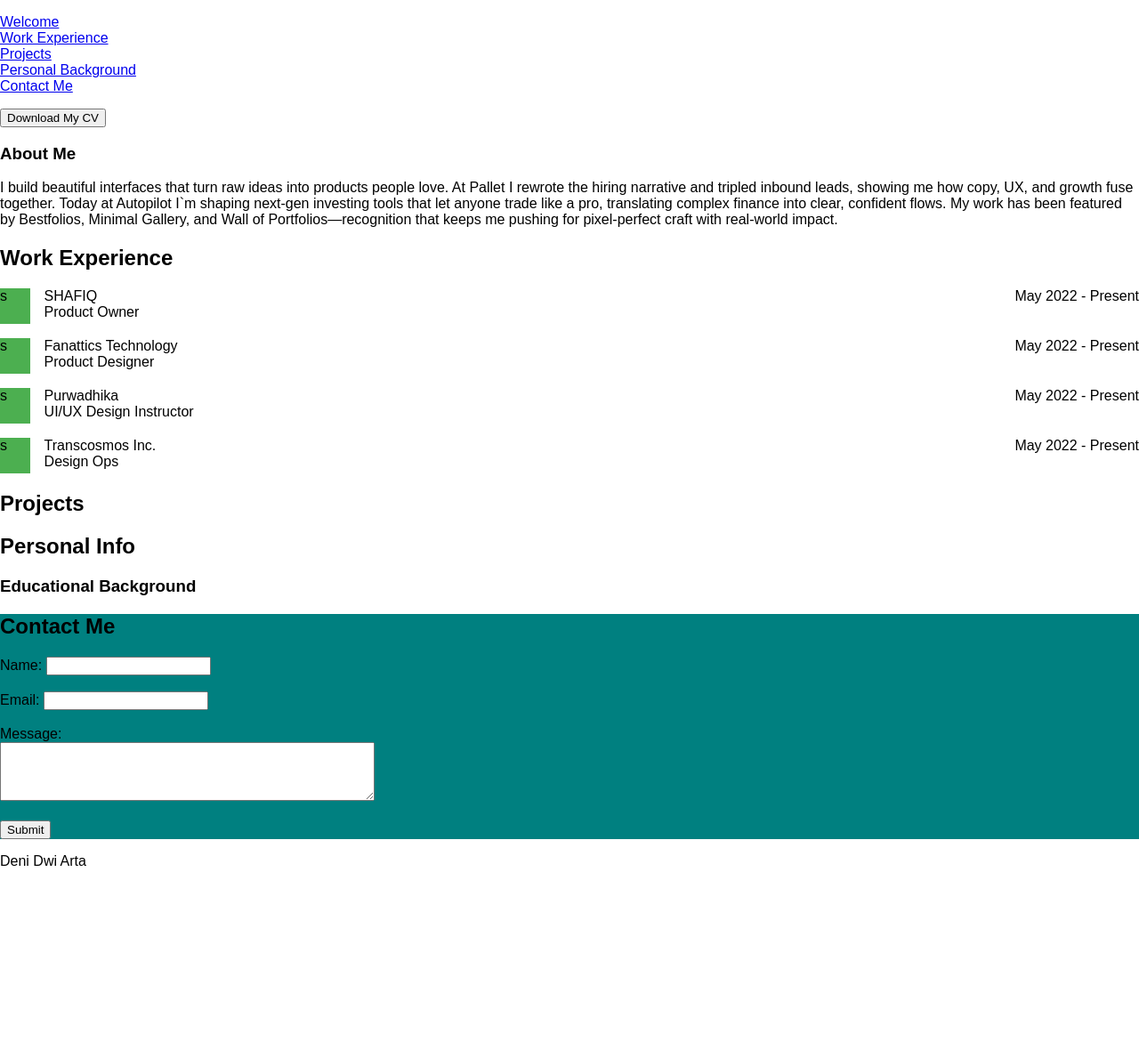
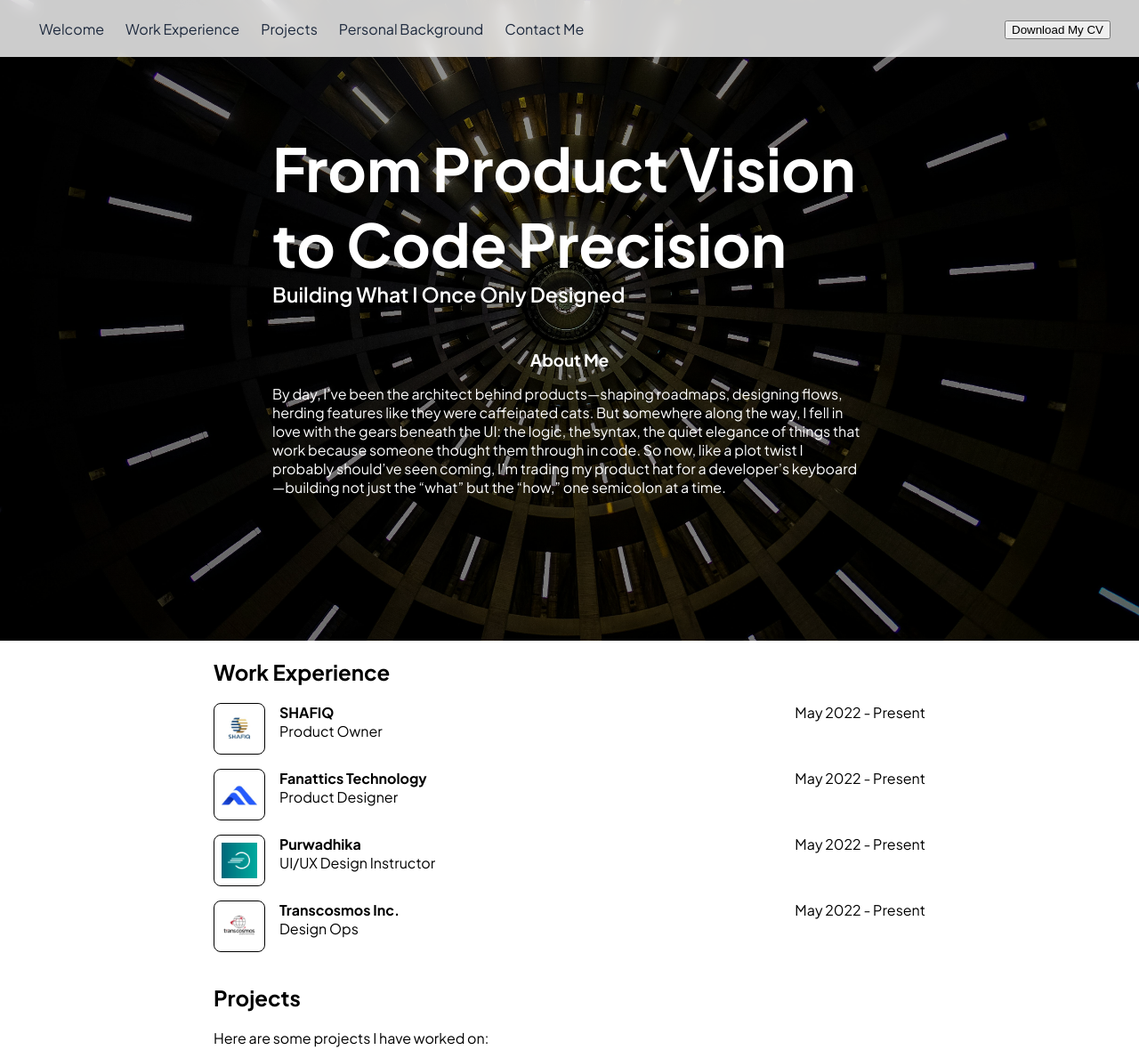
Before and after one commit to Revou-FSSE-Oct25/milestone-1-denidarta, a plain HTML site: page index.html in a window 1280 px wide. Shown: the top 1180 px of the page at 89% size. Before the commit the page ends 993 px from the top, so only its background shows below. Drawn offline with Linux system fonts and the light colour scheme.

Commit message:
Add styling and images

```diff
--- a/index.html
+++ b/index.html
@@ -1,4 +1,3 @@
-<!-- Project portfolio milestone 1 -->
 <!DOCTYPE html>
 <html lang="en">
     <head>
@@ -6,44 +5,65 @@
         <meta name="viewport" content="width=device-width, initial-scale=1.0" />
         <title>Software Developer Portfolio</title>
         <link rel="stylesheet" href="style.css" />
+        <link rel="preconnect" href="https://fonts.googleapis.com" />
+        <link rel="preconnect" href="https://fonts.gstatic.com" crossorigin />
+        <link
+            href="https://fonts.googleapis.com/css2?family=Plus+Jakarta+Sans:wght@400;500;600;700&display=swap"
+            rel="stylesheet" />
     </head>
     <body>
-        <main>
         <nav>
-                <ul>
+            <ul id="nav-list">
                 <a href="#section-home"><li>Welcome</li></a>
-                    <a href="#section-work-experience"
-                        ><li>Work Experience</li></a
-                    >
+                <a href="#section-work-experience"><li>Work Experience</li></a>
                 <a href="#section-projects"><li>Projects</li></a>
                 <a href="#section-about-me"><li>Personal Background</li></a>
                 <a href="#section-contact-me"><li>Contact Me</li></a>
             </ul>
             <a href="assets/cv-deni-dwi-arta.pdf"
-                    ><button>Download My CV</button></a
+                ><button id="download-cv-button">Download My CV</button></a
             >
         </nav>
-
+        <main>
             <section id="section-home">
+                <div id="social-block"></div>
+                <div id="hero-block">
+                    <h1 id="hero-title">
+                        From Product Vision to Code Precision
+                    </h1>
+                    <h4
+                        id="hero-subtitle"
+                        style="font-size: 23px; font-weight: 600">
+                        Building What I Once Only Designed
+                    </h4>
+                </div>
                 <h3 id="about-me-title">About Me</h3>
                 <p id="about-me-description">
-                    I build beautiful interfaces that turn raw ideas into
-                    products people love. At Pallet I rewrote the hiring
-                    narrative and tripled inbound leads, showing me how copy,
-                    UX, and growth fuse together. Today at Autopilot I`m shaping
-                    next-gen investing tools that let anyone trade like a pro,
-                    translating complex finance into clear, confident flows. My
-                    work has been featured by Bestfolios, Minimal Gallery, and
-                    Wall of Portfolios—recognition that keeps me pushing for
-                    pixel-perfect craft with real-world impact.
+                    By day, I’ve been the architect behind products—shaping
+                    roadmaps, designing flows, herding features like they were
+                    caffeinated cats. But somewhere along the way, I fell in
+                    love with the gears beneath the UI: the logic, the syntax,
+                    the quiet elegance of things that work because someone
+                    thought them through in code. So now, like a plot twist I
+                    probably should’ve seen coming, I’m trading my product hat
+                    for a developer’s keyboard—building not just the “what” but
+                    the “how,” one semicolon at a time.
                 </p>
+                <div id="skillset-block"></div>
             </section>
 
             <section id="section-work-experience">
                 <h2 id="work-expereince-title">Work Experience</h2>
                 <ul class="work-experience-stack">
                     <li class="work-experience-item">
-                        <div id="mockup">s</div>
+                        <figure class="company-logo">
+                            <img
+                                src="./assets/shafiq-logo.jpeg"
+                                alt="SHAFIQ Logo"
+                                loading="lazy"
+                                width="40px"
+                                height="40px" />
+                        </figure>
                         <div class="li-body">
                             <p class="company-name">SHAFIQ</p>
                             <p class="job-position">Product Owner</p>
@@ -51,7 +71,14 @@
                         <p class="work-date">May 2022 - Present</p>
                     </li>
                     <li class="work-experience-item">
-                        <div id="mockup">s</div>
+                        <figure class="company-logo">
+                            <img
+                                src="./assets/fanattics-logo.jpeg"
+                                alt="Fanattics Logo"
+                                loading="lazy"
+                                width="40px"
+                                height="40px" />
+                        </figure>
                         <div class="li-body">
                             <p class="company-name">Fanattics Technology</p>
                             <p class="job-position">Product Designer</p>
@@ -59,7 +86,14 @@
                         <p class="work-date">May 2022 - Present</p>
                     </li>
                     <li class="work-experience-item">
-                        <div id="mockup">s</div>
+                        <figure class="company-logo">
+                            <img
+                                src="./assets/purwadhika-logo.jpeg"
+                                alt="Purwathika Logo"
+                                loading="lazy"
+                                width="40px"
+                                height="40px" />
+                        </figure>
                         <div class="li-body">
                             <p class="company-name">Purwadhika</p>
                             <p class="job-position">UI/UX Design Instructor</p>
@@ -67,7 +101,14 @@
                         <p class="work-date">May 2022 - Present</p>
                     </li>
                     <li class="work-experience-item">
-                        <div id="mockup">s</div>
+                        <figure class="company-logo">
+                            <img
+                                src="./assets/transcosmos-logo.jpeg"
+                                alt="Transcosmos Inc.Logo"
+                                loading="lazy"
+                                width="40px"
+                                height="40px" />
+                        </figure>
                         <div class="li-body">
                             <p class="company-name">Transcosmos Inc.</p>
                             <p class="job-position">Design Ops</p>
@@ -79,7 +120,16 @@
 
             <section id="section-projects">
                 <h2>Projects</h2>
-                <div class="container"></div>
+                <p>Here are some projects I have worked on:</p>
+                <div class="container-project">
+                    <h3>Pale Blue Dot UI Kit</h3>
+                    <p>A React Component Library</p>
+                    <a
+                        href="https://62aad36e2d62f857d675c503-eyadiccjag.chromatic.com/"
+                        target="_blank"
+                        ><button>Visit Project</button></a
+                    >
+                </div>
             </section>
 
             <section id="section-about-me">
@@ -91,27 +141,38 @@
                 <div id="form-container">
                     <form id="contact-form">
                         <h2>Contact Me</h2>
+                        <div id="form-header">
+                            <div id="form-name">
                                 <label for="name">Name:</label>
                                 <input
                                     type="text"
                                     id="name"
                                     name="name"
-                            required /><br /><br />
+                                    placeholder="Whom Am I Talking With?"
+                                    required />
+                            </div>
+                            <div id="form-email">
                                 <label for="email">Email:</label>
                                 <input
                                     type="email"
                                     id="email"
                                     name="email"
-                            required /><br /><br />
-                        <label for="message">Message:</label><br />
+                                    placeholder="How Can I Reach You?"
+                                    required />
+                            </div>
+                        </div>
+                        <div id="form-message">
+                            <label for="message">Message:</label>
                             <textarea
                                 id="message"
                                 name="message"
+                                placeholder="How Can I Help You?"
                                 rows="4"
                                 cols="50"
-                            required></textarea
-                        ><br /><br />
+                                required></textarea>
+                        </div>
                         <input type="submit" value="Submit" />
+                        <input type="reset" value="Clear" />
                     </form>
                 </div>
             </section>
--- a/style.css
+++ b/style.css
@@ -1,20 +1,34 @@
 :root {
     --primary-color: #4caf50;
     --secondary-color: #ff9800;
-    --font-family: "Arial, sans-serif";
     --background-color: #f5f5f5;
     --text-color: #333333;
+    --font-family: "Plus Jakarta Sans", sans-serif;
+    --text-primary-color: #1d293d;
+    --nav-height: 64px;
 }
 
 section {
     width: 100%;
+    max-width: 800px;
 }
 
 body {
-    font-family: sans-serif;
+    font-family: var(--font-family);
     width: 100%;
     margin: 0;
     padding: 0;
+}
+
+main {
+    display: flex;
+    flex-direction: column;
+    align-items: center;
+    justify-items: center;
+}
+
+h1 {
+    font-size: 67px;
 }
 
 ul {
@@ -24,10 +38,63 @@ li {
     list-style: none;
 }
 
+nav {
+    position: fixed;
+    top: 0;
+    left: 0;
+    right: 0;
+    height: var(--nav-height);
+    z-index: 1000;
+    background-color: rgba(255, 255, 255, 0.8); /* semi-transparent white */
+    backdrop-filter: blur(8px);
+    -webkit-backdrop-filter: blur(8px);
+    display: flex;
+    flex-direction: row;
+    justify-content: space-between;
+    align-items: center;
+    padding: 16px;
+    padding-right: 32px;
+    padding-left: 32px;
+    box-sizing: border-box;
+    width: 100%;
+}
+
+#nav-list {
+    display: flex;
+    flex-direction: row;
+    justify-content: center;
+}
+
+#nav-list a {
+    color: var(--text-primary-color);
+    text-decoration: none;
+    padding: 8px 12px;
+    display: inline-block;
+    text-align: center;
+}
+
+#nav-list a :hover {
+    text-decoration: underline;
+}
+
 #mockup {
     width: 40px;
     height: 40px;
     background-color: #4caf50;
+}
+
+#hero-block {
+    margin-bottom: 16px;
+    color: white;
+}
+
+#hero-title {
+    margin: 0;
+    max-width: 668px;
+}
+
+#hero-subtitle {
+    margin: 0;
 }
 
 .work-experience-stack {
@@ -52,6 +119,7 @@ li {
 
 .company-name {
     margin: 0;
+    font-weight: bold;
 }
 
 .job-position {
@@ -65,6 +133,69 @@ li {
     margin-top: 0;
 }
 
+#section-home {
+    height: 90vh;
+    width: 100vw;
+    max-width: 100vw !important;
+    display: flex;
+    flex-direction: column;
+    align-items: center;
+    justify-content: center;
+    background-image: linear-gradient(rgba(0, 0, 0, 0.45), rgba(0, 0, 0, 0.45)),
+        url("assets/images/hero-image-background.jpg");
+    background-size: cover;
+    background-position: center;
+    position: relative;
+}
+
+#about-me-title {
+    margin: 0;
+    margin-top: 32px;
+    color: white;
+}
+
+#about-me-description {
+    margin-top: 16px;
+    max-width: 668px;
+    color: white;
+}
+
 #section-contact-me {
     background-color: teal;
 }
+
+#form-name {
+    display: flex;
+    flex-direction: column;
+    width: 100%;
+}
+
+#form-email {
+    display: flex;
+    flex-direction: column;
+    width: 100%;
+}
+
+#form-message {
+    display: flex;
+    flex-direction: column;
+    width: 100%;
+}
+
+#form-header {
+    display: flex;
+    flex-direction: row;
+    width: 100%;
+}
+
+.company-logo {
+    width: fit-content;
+    height: fit-content;
+    display: flex;
+    padding: 8px;
+    align-items: center;
+    justify-content: center;
+    margin: 0;
+    border: black 1px solid;
+    border-radius: 8px;
+}
```
Also changed, not shown: assets/fanattics-logo.jpeg (added), assets/icons/icon-figma.png (added), assets/icons/icon-github.png (added), assets/icons/icon-linkedin.png (added), assets/images/hero-image-background.jpg (added), assets/purwadhika-logo.jpeg (added), assets/shafiq-logo.jpeg (added), assets/transcosmos-logo.jpeg (added). Lines whose indentation alone changed are shown as unchanged.
